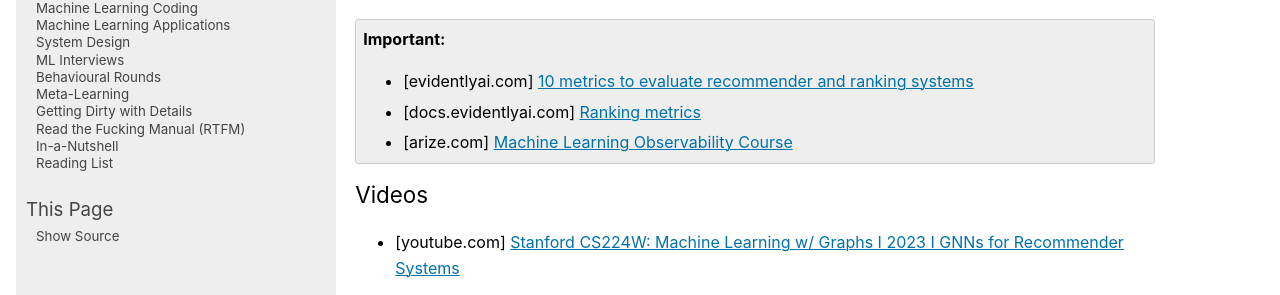
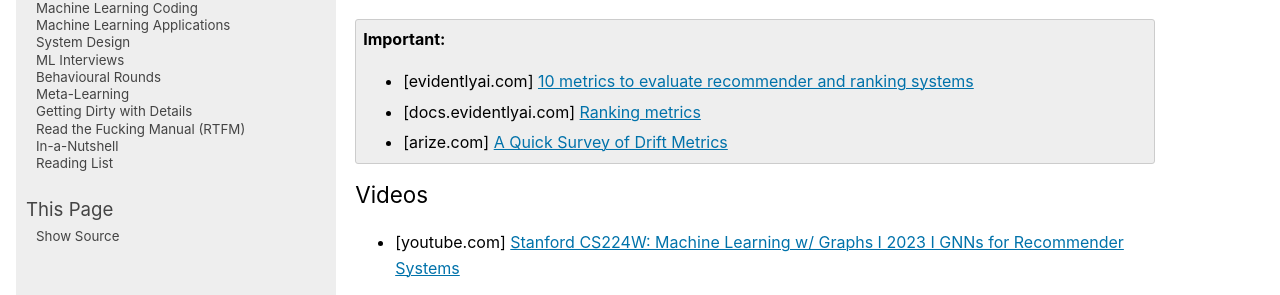
Before and after one commit to uselesstechjunks/leetcode, a Sphinx documentation site: the page built from docs/source/rank.rst, in a window 1280 px wide and 900 px high, scrolled down 6408 px. Shown: the part 128-423 px from the top of the window. Built offline with Sphinx 7.4.7, drawn with Linux system fonts in a browser that asks for light colours.

Commit message:
Update rank.rst

```diff
--- a/docs/source/rank.rst
+++ b/docs/source/rank.rst
@@ -183,7 +183,7 @@ Metrics
 
 	* [evidentlyai.com] `10 metrics to evaluate recommender and ranking systems <https://www.evidentlyai.com/ranking-metrics/evaluating-recommender-systems>`_
 	* [docs.evidentlyai.com] `Ranking metrics <https://docs.evidentlyai.com/reference/all-metrics/ranking-metrics>`_
-	* [arize.com] `Machine Learning Observability Course <https://arize.com/blog-course/>`_
+	* [arize.com] `A Quick Survey of Drift Metrics <https://arize.com/blog-course/drift/>`_
 
 Videos
 ====================================================================================
```
